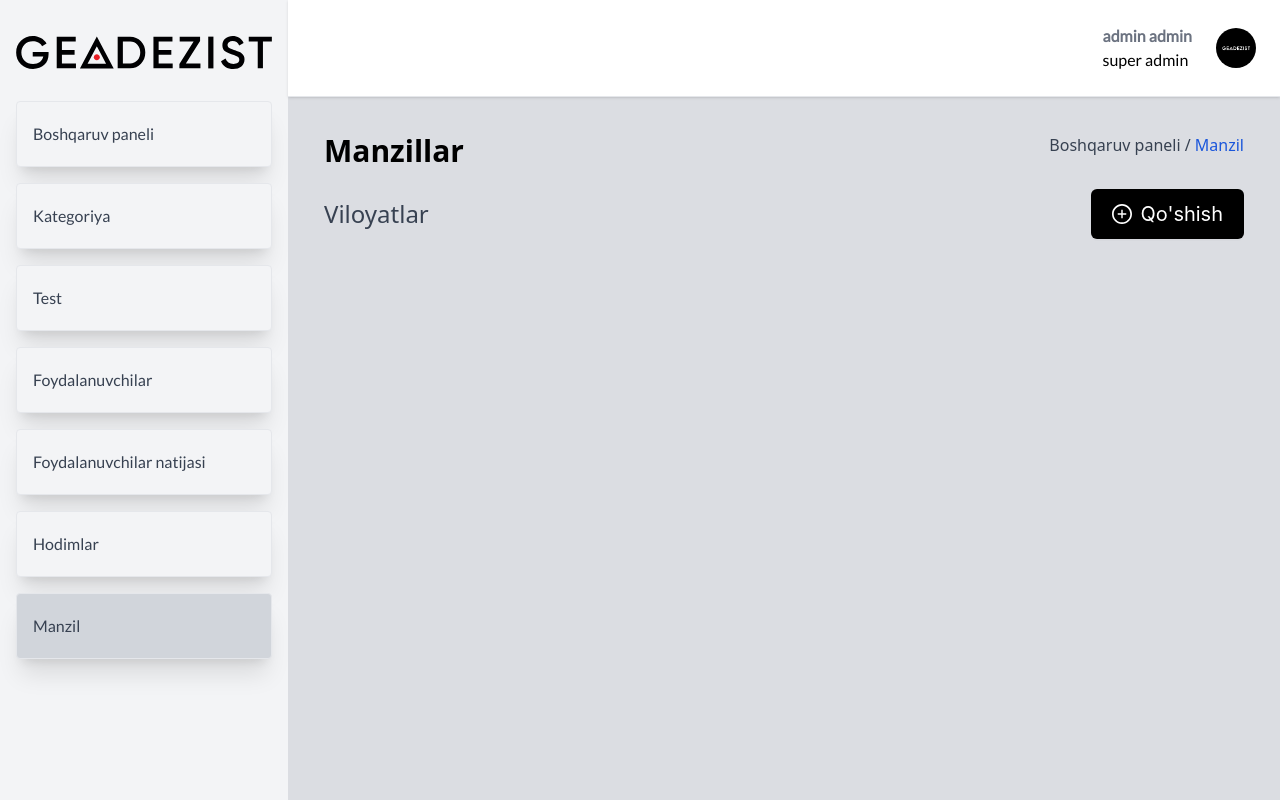
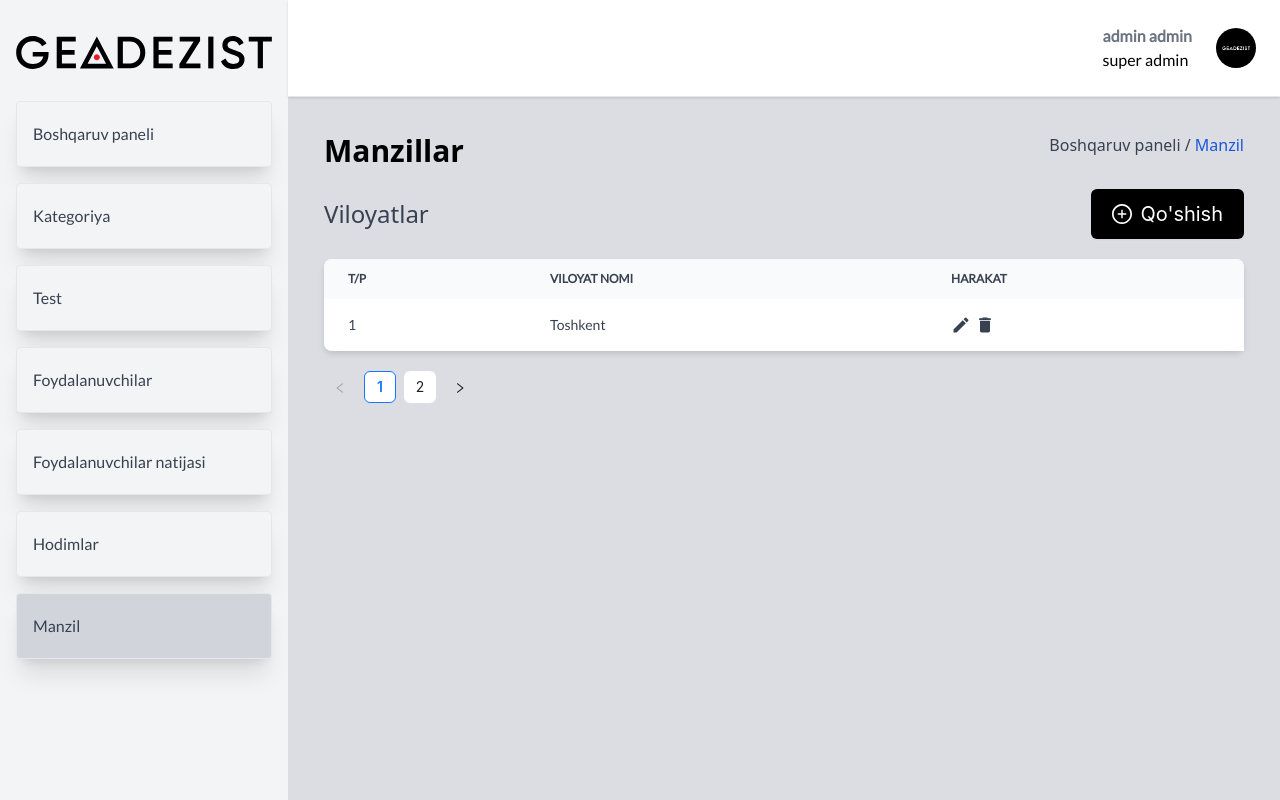
Before and after one commit to jasurhaydarovcode/GEADEZIST, a React (Vite) app: page /address in a window 1280 px wide. Built offline with nearby package versions, Linux system fonts and the light colour scheme.

Commit message:
adress update

```diff
--- a/src/pages/Address.tsx
+++ b/src/pages/Address.tsx
@@ -1,6 +1,8 @@
 import Layout from "@/components/Dashboard/Layout";
 import { PlusCircleOutlined } from "@ant-design/icons";
-import { Button } from "antd";
+import { Button, Pagination } from "antd";
+import { Table, TableBody, TableCell, TableHead, TableHeadCell, TableRow } from "flowbite-react";
+import { MdDelete, MdEdit } from "react-icons/md";
 
 function Address() {
   return (
@@ -18,6 +20,26 @@ function Address() {
             <PlusCircleOutlined className="text-xl"/>Qo'shish
           </Button>
         </div>
+        <div>
+        <Table hoverable>
+            <TableHead>
+              <TableHeadCell>T/P</TableHeadCell>
+              <TableHeadCell>Viloyat nomi</TableHeadCell>
+              <TableHeadCell>Harakat</TableHeadCell>
+            </TableHead>
+            <TableBody className="divide-y">
+              <TableRow className="bg-white text-gray-700 dark:border-gray-700 dark:bg-gray-800">
+                <TableCell>1</TableCell>
+                <TableCell>Toshkent</TableCell>
+                <TableCell className="flex gap-1 text-xl cursor-pointer">
+                  <MdEdit />
+                  <MdDelete />
+                </TableCell>
+              </TableRow>
+            </TableBody>
+          </Table>
+          <Pagination className="mt-5" defaultCurrent={1} total={20} />
+        </div>
       </div>
     </Layout>
   )
```
